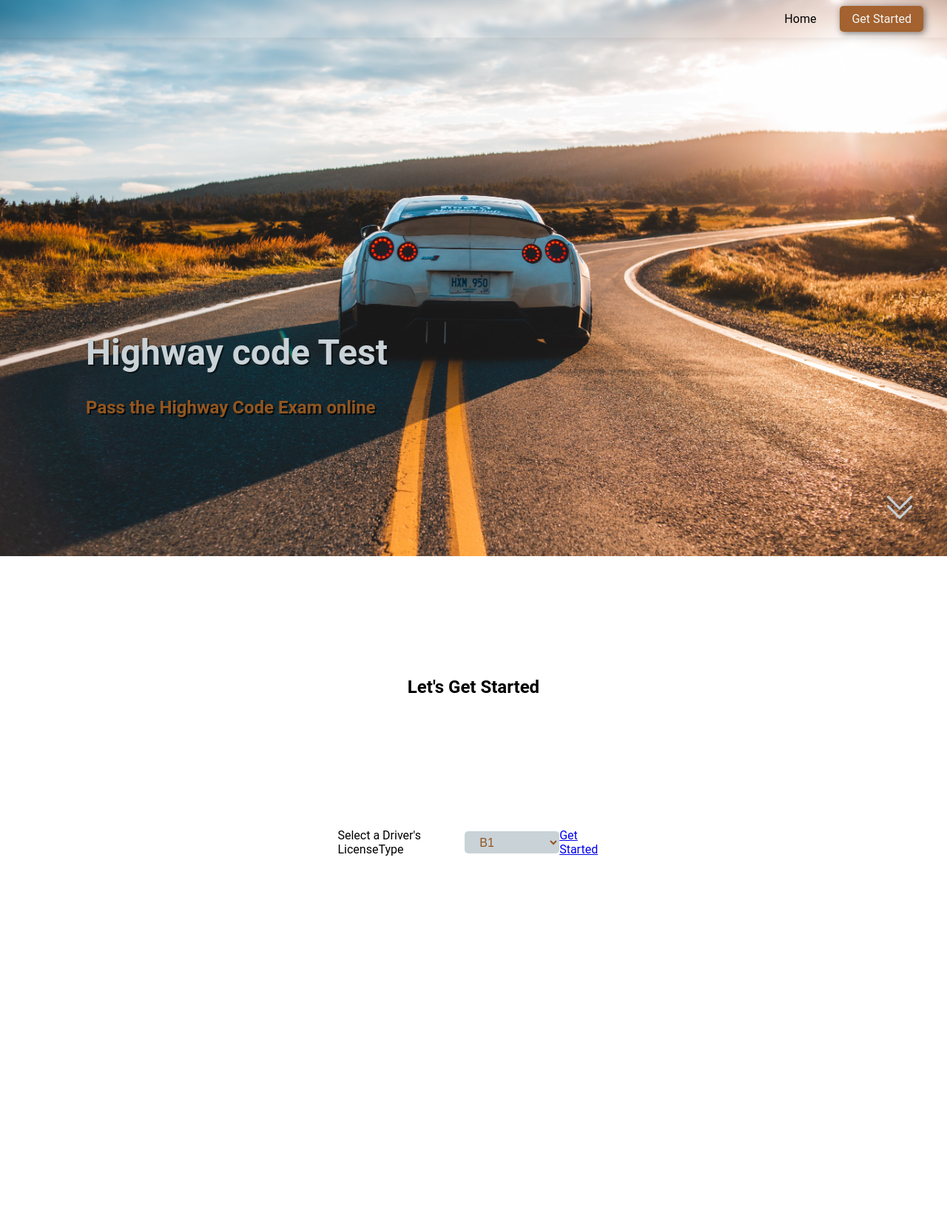
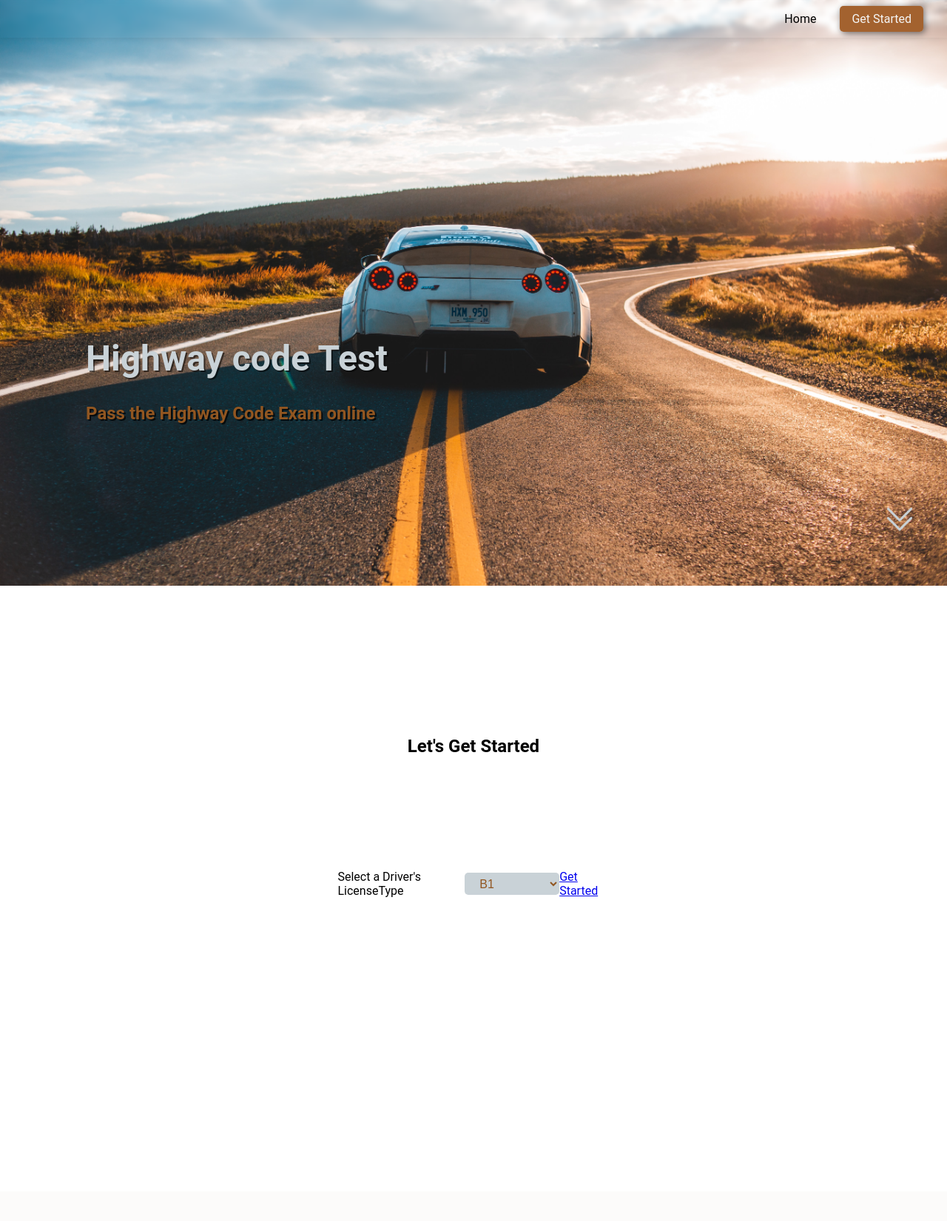
Before and after one commit to oyabun-dev/Drivers-License, a PHP site: page / in a window 1280 px wide. Shown: the whole page at 74% size. After the commit the page ends 1213 px from the top, so only its background shows below. Run offline with PHP 8.4, Linux system fonts and the light colour scheme.

Commit message:
Settinng up the start menu🤷‍♀️

```diff
--- a/assets/style.css
+++ b/assets/style.css
@@ -13,7 +13,6 @@
 }
 
 html {
-    /* font-size: 62.5%; */
     scroll-behavior: smooth;
 }
 
@@ -21,7 +20,6 @@
     font-family: 'Roboto', sans-serif;
     padding: 0;
     margin: 0;
-    /* background-color: var(--main_color); */
     background-color: white;
 }
 
@@ -81,7 +79,7 @@
 
 section.landing {
     width: 100vw;
-    height: 100vh;
+    height: 110vh;
     display: flex;
     justify-content: center;
     align-items: center;
@@ -142,14 +140,12 @@
 }
 
 section#startMenu {
-    /* margin-top: 1px; */
     width: 100vw;
-    height: 100vh;
+    height: 85vh;
     display: flex;
     justify-content: start;
     align-items: center;
     flex-direction: column;
-    /* background-color: var(--main_color); */
 }
 
 section#startMenu div.greets {
@@ -167,7 +163,6 @@
     display: flex;
     justify-content: center;
     align-items: center;
-    /* flex-direction: column; */
 }
 
 section#startMenu form[name="license_type_form"] select#type {
```
